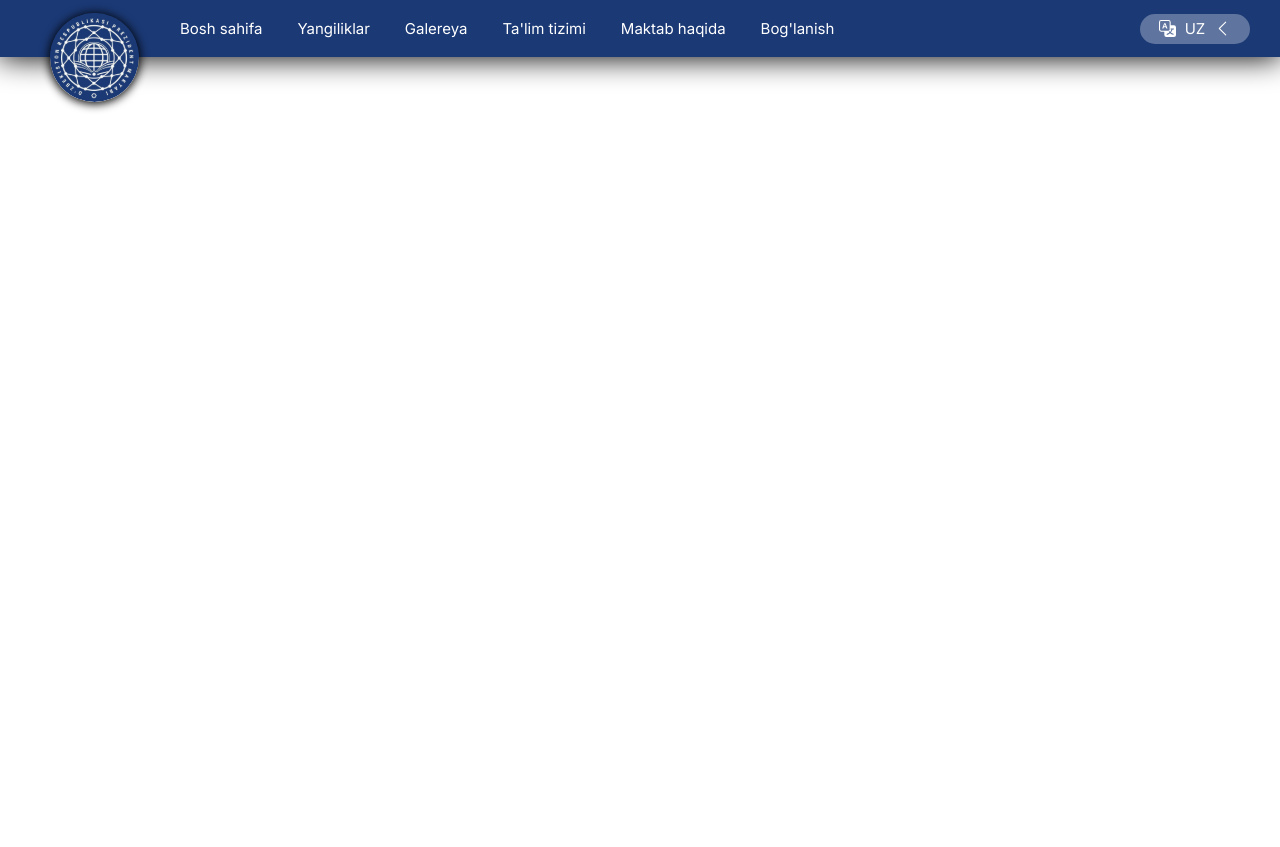
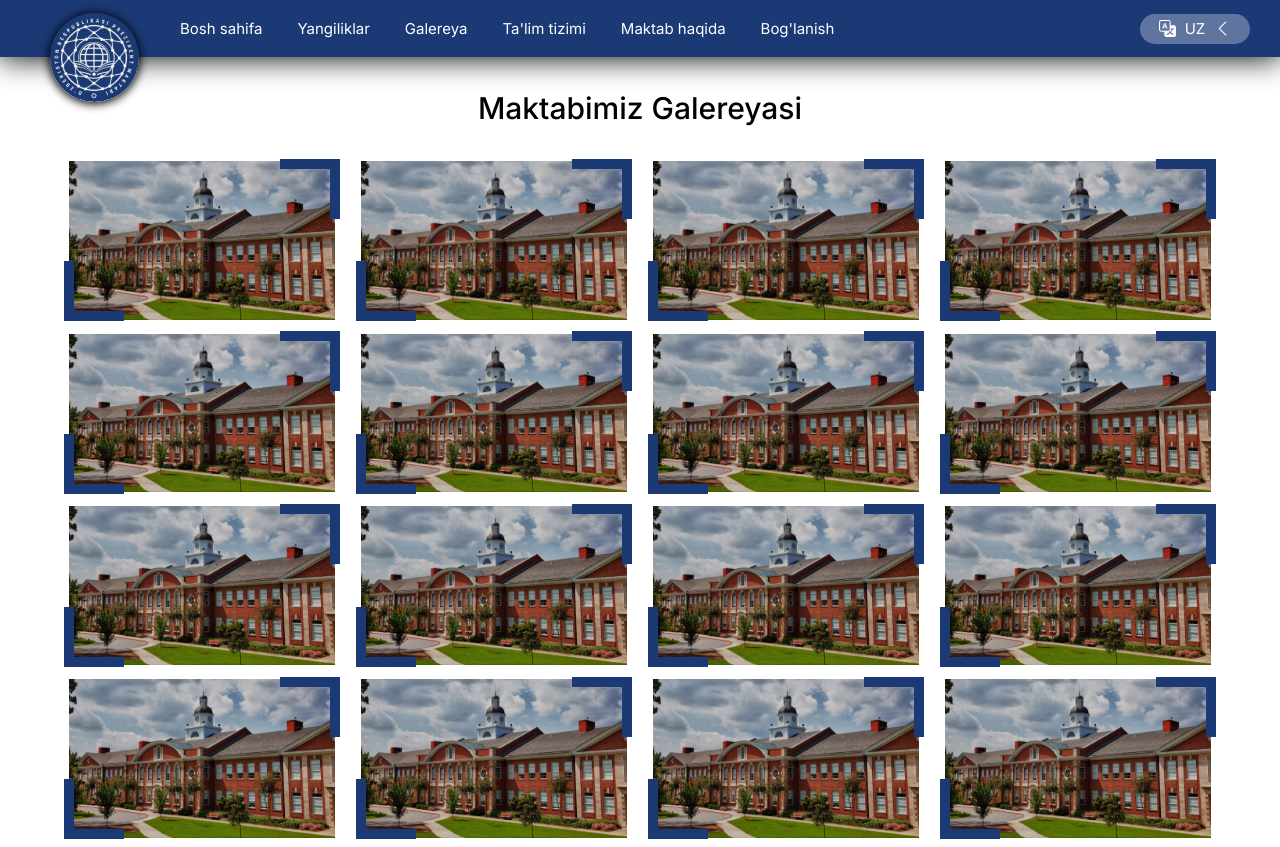
Before and after one commit to Khojayev12/khiva-ps, a React (Create React App) app: page /galereya in a window 1280 px wide. Before the commit the page ends 800 px from the top, so only its background shows below. Built offline with nearby package versions, Linux system fonts and the light colour scheme.

Commit message:
galereya added

```diff
--- a/src/App.js
+++ b/src/App.js
@@ -10,6 +10,7 @@ import NewsByCategory from "./components/NewsByCategory";
 import Photo from "./media/school.svg";
 import NewsPage from "./pages/NewsPage";
 import About from "./pages/About";
+import Galereya from "./pages/Galereya";
 
 function App() {
   const [lang, setLang] = useState(languages.uz);
@@ -34,6 +35,7 @@ function App() {
           <Routes>
             <Route path="/" element={<Home />} />
             <Route path="/news" element={<News />} />
+            <Route path="/galereya" element={<Galereya />} />
             <Route path="/about" element={<About />} />
             <Route path="/post/1" element={<NewsPage data={mydata} />} />
             <Route
--- a/src/pages/Galereya.jsx
+++ b/src/pages/Galereya.jsx
@@ -1,9 +1,64 @@
 import SinglePage from "../components/SinglePage";
+import GalereyaLanding from "../components/GalereyaLanding";
+import "../styles/galereya.css";
+import Photo from "../media/school.svg";
 
 export default function Galereya() {
   return (
     <SinglePage>
-      <div className="news-page">Galereya page</div>
+      <div className="news-page">
+        <div className="gal-header">Maktabimiz Galereyasi</div>
+        <div className="gal-img-grid">
+          <div className="gal-img-container">
+            <GalereyaLanding width="100%" height="auto" pic={Photo} />
+          </div>
+          <div className="gal-img-container">
+            <GalereyaLanding width="100%" height="auto" pic={Photo} />
+          </div>
+          <div className="gal-img-container">
+            <GalereyaLanding width="100%" height="auto" pic={Photo} />
+          </div>
+          <div className="gal-img-container">
+            <GalereyaLanding width="100%" height="auto" pic={Photo} />
+          </div>
+          <div className="gal-img-container">
+            <GalereyaLanding width="100%" height="auto" pic={Photo} />
+          </div>
+          <div className="gal-img-container">
+            <GalereyaLanding width="100%" height="auto" pic={Photo} />
+          </div>
+          <div className="gal-img-container">
+            <GalereyaLanding width="100%" height="auto" pic={Photo} />
+          </div>
+          <div className="gal-img-container">
+            <GalereyaLanding width="100%" height="auto" pic={Photo} />
+          </div>
+          <div className="gal-img-container">
+            <GalereyaLanding width="100%" height="auto" pic={Photo} />
+          </div>
+          <div className="gal-img-container">
+            <GalereyaLanding width="100%" height="auto" pic={Photo} />
+          </div>
+          <div className="gal-img-container">
+            <GalereyaLanding width="100%" height="auto" pic={Photo} />
+          </div>
+          <div className="gal-img-container">
+            <GalereyaLanding width="100%" height="auto" pic={Photo} />
+          </div>
+          <div className="gal-img-container">
+            <GalereyaLanding width="100%" height="auto" pic={Photo} />
+          </div>
+          <div className="gal-img-container">
+            <GalereyaLanding width="100%" height="auto" pic={Photo} />
+          </div>
+          <div className="gal-img-container">
+            <GalereyaLanding width="100%" height="auto" pic={Photo} />
+          </div>
+          <div className="gal-img-container">
+            <GalereyaLanding width="100%" height="auto" pic={Photo} />
+          </div>
+        </div>
+      </div>
     </SinglePage>
   );
 }
--- /dev/null
+++ b/src/styles/galereya.css
@@ -0,0 +1,22 @@
+.gal-img-grid {
+  width: 90%;
+  margin-left: 5%;
+  margin-top: 30px;
+  display: flex;
+  justify-content: space-between;
+  flex-wrap: wrap;
+}
+.gal-img-container {
+  display: inline-block;
+  width: 24%;
+}
+.gal-header {
+  font-family: "Inter";
+  font-style: normal;
+  font-weight: 500;
+  font-size: 30px;
+  line-height: 36px;
+  text-align: center;
+  color: black;
+  margin-top: 90px;
+}
```
